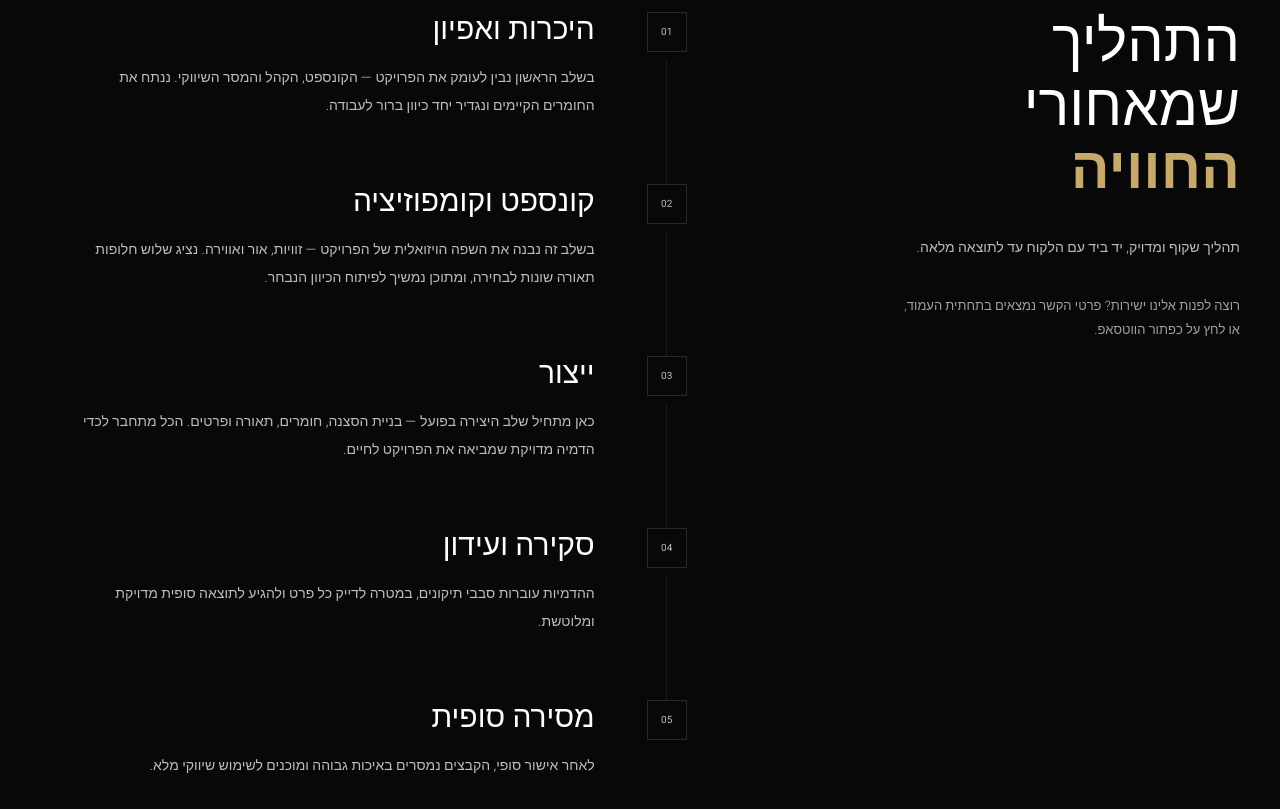
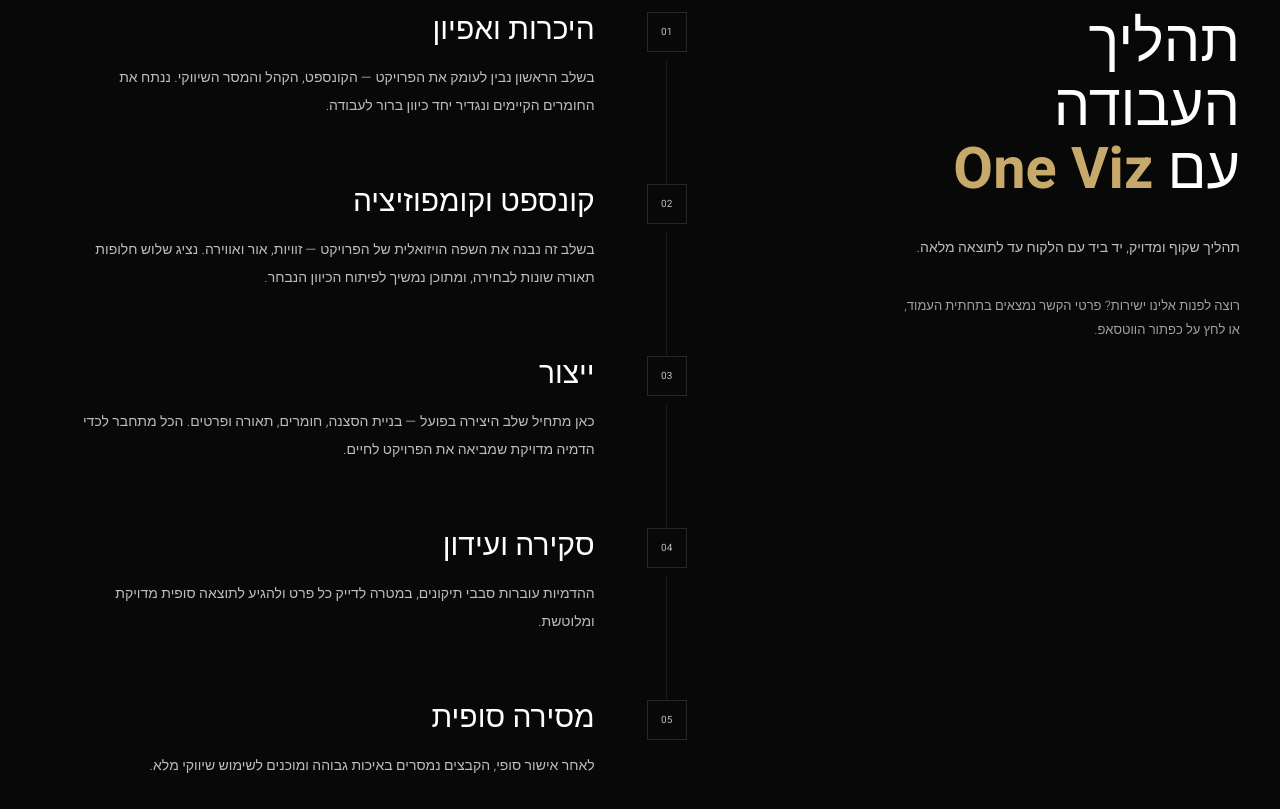
Before and after one commit to liorZucker11/onepiece, a Next.js app: page / in a window 1280 px wide. Shown: the part 7840-8649 px from the top of the page. Built offline with nearby package versions, Linux system fonts and the light colour scheme.

Commit message:
fixinig bar

```diff
--- a/src/components/Process.tsx
+++ b/src/components/Process.tsx
@@ -81,9 +81,9 @@
                 style={{ fontSize: 'clamp(2.4rem, 4.5vw, 3.8rem)' }}
               >
                 {isHe ? (
-                  <>התהליך שמאחורי<br /><span className="font-bold text-[#c8a96c]">החוויה</span></>
+                  <>תהליך העבודה<br />עם <span className="font-bold text-[#c8a96c]">One Viz</span></>
                 ) : (
-                  <>The Process Behind<br /><span className="font-bold text-[#c8a96c]">the Experience</span></>
+                  <>The Work Process<br />with <span className="font-bold text-[#c8a96c]">One Viz</span></>
                 )}
               </h2>
 
```
